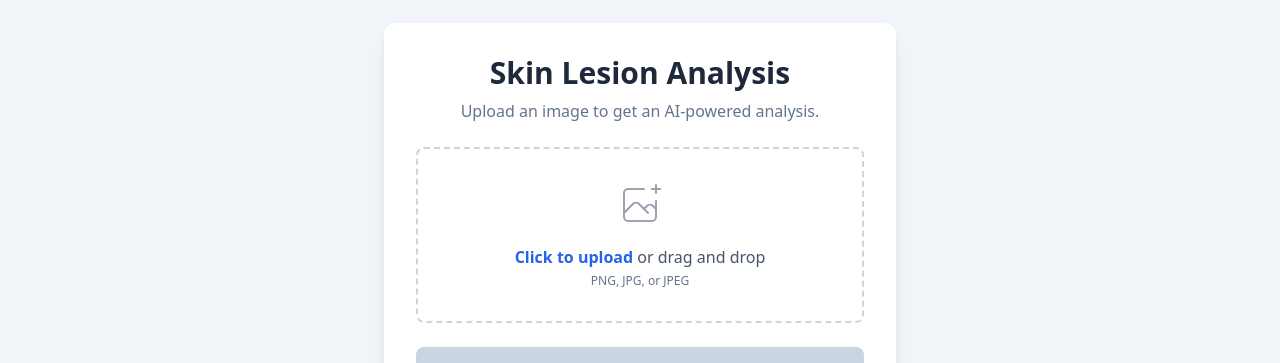
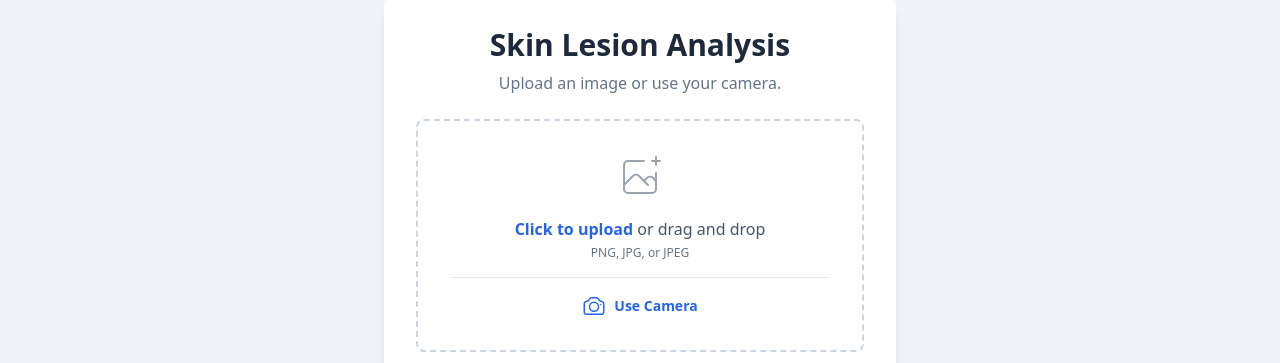
Before and after one commit to Ryuichi-Yamafuji-Lun/MediSkinAI, a React (Vite) app in the folder client/: page /detection in a window 1280 px wide. Both pictures are taken after a click on the button "I Agree". Shown: the part 247-610 px from the top of the page. Built offline with nearby package versions, Linux system fonts and the light colour scheme; no server answers.

Commit message:
added camera

```diff
--- a/client/src/components/pages/DetectionPage.jsx
+++ b/client/src/components/pages/DetectionPage.jsx
@@ -1,10 +1,17 @@
-import { useState, useEffect } from "react";
+import { useState, useEffect, useRef } from "react";
 import { useNavigate } from "react-router-dom";
 import TermsModal from "../section/TermsModal";
 
+// --- Icons ---
 const UploadIcon = () => (
     <svg className="w-12 h-12 mx-auto text-gray-400" stroke="currentColor" fill="none" viewBox="0 0 48 48" aria-hidden="true">
         <path d="M28 8H12a4 4 0 00-4 4v20m32-12v8m0 0v8a4 4 0 01-4 4H12a4 4 0 01-4-4v-4m32-4l-3.172-3.172a4 4 0 00-5.656 0L28 28M8 32l9.172-9.172a4 4 0 015.656 0L28 28m0 0l4 4m4-24h8m-4-4v8" strokeWidth={2} strokeLinecap="round" strokeLinejoin="round" />
+    </svg>
+);
+const CameraIcon = () => (
+    <svg xmlns="http://www.w3.org/2000/svg" fill="none" viewBox="0 0 24 24" strokeWidth={1.5} stroke="currentColor" className="w-6 h-6 mr-2">
+        <path strokeLinecap="round" strokeLinejoin="round" d="M6.827 6.175A2.31 2.31 0 015.186 7.23c-.38.054-.757.112-1.134.175C2.999 7.58 2.25 8.507 2.25 9.574V18a2.25 2.25 0 002.25 2.25h15A2.25 2.25 0 0021.75 18V9.574c0-1.067-.75-1.994-1.802-2.169a47.865 47.865 0 00-1.134-.175 2.31 2.31 0 01-1.64-1.055l-.822-1.316a2.192 2.192 0 00-1.736-1.039 48.774 48.774 0 00-5.232 0 2.192 2.192 0 00-1.736 1.039l-.821 1.316z" />
+        <path strokeLinecap="round" strokeLinejoin="round" d="M16.5 12.75a4.5 4.5 0 11-9 0 4.5 4.5 0 019 0zM18.75 10.5h.008v.008h-.008V10.5z" />
     </svg>
 );
 
@@ -16,6 +23,12 @@ const DetectionPage = () => {
     const [errorMessage, setErrorMessage] = useState("");
     const [dragging, setDragging] = useState(false);
     const navigate = useNavigate();
+
+    const [isCameraOpen, setIsCameraOpen] = useState(false);
+    const [cameraStream, setCameraStream] = useState(null);
+    const [cameraError, setCameraError] = useState("");
+    const videoRef = useRef(null);
+    const canvasRef = useRef(null);
 
     const API_BASE_URL = import.meta.env.VITE_API_BASE_URL;
     const validImageTypes = ["image/jpeg", "image/png", "image/jpg"];
@@ -58,9 +71,9 @@ const DetectionPage = () => {
 
     const handleRemoveFile = () => {
         setFile(null);
-        setPreview(null);
         if (preview) {
             URL.revokeObjectURL(preview);
+            setPreview(null);
         }
     };
 
@@ -91,7 +104,53 @@ const DetectionPage = () => {
         }
     };
 
-    // --- Render Logic ---
+    const handleOpenCamera = async () => {
+        setCameraError("");
+        if (navigator.mediaDevices && navigator.mediaDevices.getUserMedia) {
+            try {
+                const stream = await navigator.mediaDevices.getUserMedia({ video: { facingMode: "environment" } });
+                setCameraStream(stream);
+                setIsCameraOpen(true);
+            } catch (err) {
+                console.error("Camera access error:", err);
+                setCameraError("Could not access camera. Please check your browser permissions.");
+                setIsCameraOpen(false);
+            }
+        } else {
+            setCameraError("Your browser does not support camera access.");
+        }
+    };
+
+    const handleCloseCamera = () => {
+        if (cameraStream) {
+            cameraStream.getTracks().forEach(track => track.stop());
+        }
+        setIsCameraOpen(false);
+        setCameraStream(null);
+    };
+
+    const handleCapture = () => {
+        const video = videoRef.current;
+        const canvas = canvasRef.current;
+        if (video && canvas) {
+            canvas.width = video.videoWidth;
+            canvas.height = video.videoHeight;
+            const context = canvas.getContext('2d');
+            context.drawImage(video, 0, 0, canvas.width, canvas.height);
+
+            canvas.toBlob((blob) => {
+                const capturedFile = new File([blob], `capture-${Date.now()}.png`, { type: 'image/png' });
+                validateFile(capturedFile);
+                handleCloseCamera();
+            }, 'image/png');
+        }
+    };
+
+    useEffect(() => {
+        if (isCameraOpen && cameraStream && videoRef.current) {
+            videoRef.current.srcObject = cameraStream;
+        }
+    }, [isCameraOpen, cameraStream]);
 
     if (showTerms) {
         return <TermsModal onAgree={handleAgreeToTerms} />;
@@ -111,14 +170,29 @@ const DetectionPage = () => {
     }
 
     return (
+        <>
+            {isCameraOpen && (
+                <div className="fixed inset-0 bg-black bg-opacity-75 flex flex-col items-center justify-center z-50 p-4">
+                    <video ref={videoRef} autoPlay playsInline className="w-full max-w-lg rounded-lg shadow-xl" />
+                    <canvas ref={canvasRef} className="hidden" />
+                    <div className="flex gap-4 mt-4">
+                        <button onClick={handleCapture} className="bg-blue-600 text-white font-bold py-3 px-6 rounded-lg shadow-md hover:bg-blue-700">
+                            Take Picture
+                        </button>
+                        <button onClick={handleCloseCamera} className="bg-slate-200 text-slate-800 font-bold py-3 px-6 rounded-lg hover:bg-slate-300">
+                            Cancel
+                        </button>
+                    </div>
+                </div>
+            )}
+
             <div className="flex items-center justify-center min-h-screen bg-slate-100 p-4 sm:p-6">
                 <div className="w-full max-w-lg bg-white rounded-xl shadow-lg p-6 sm:p-8 space-y-6">
                     <div className="text-center">
                         <h1 className="text-3xl font-bold text-slate-800">Skin Lesion Analysis</h1>
-                    <p className="mt-2 text-slate-500">Upload an image to get an AI-powered analysis.</p>
+                        <p className="mt-2 text-slate-500">Upload an image or use your camera.</p>
                     </div>
 
-                {/* Conditional rendering for preview vs. upload box */}
                     {preview ? (
                         <div className="flex flex-col items-center space-y-4">
                             <img src={preview} alt="Selected skin lesion" className="max-h-60 w-auto rounded-lg shadow-md" />
@@ -146,11 +220,21 @@ const DetectionPage = () => {
                             <p className="text-xs text-slate-500 mt-1">PNG, JPG, or JPEG</p>
                             <input type="file" accept="image/png, image/jpeg, image/jpg" onChange={handleFileChange} className="hidden" id="file-upload" />
                             <label htmlFor="file-upload" className="absolute inset-0 cursor-pointer" />
+
+                            <div className="mt-4 border-t border-slate-200 w-full pt-4 flex justify-center">
+                                <button
+                                    onClick={handleOpenCamera}
+                                    className="inline-flex items-center text-sm font-semibold text-blue-600 hover:text-blue-800 transition-colors z-10 relative"
+                                >
+                                    <CameraIcon />
+                                    Use Camera
+                                </button>
+                            </div>
                         </div>
                     )}
 
-                {errorMessage && (
-                    <p className="text-red-500 text-sm text-center font-medium">{errorMessage}</p>
+                    {(errorMessage || cameraError) && (
+                        <p className="text-red-500 text-sm text-center font-medium">{errorMessage || cameraError}</p>
                     )}
 
                     <button
@@ -162,6 +246,7 @@ const DetectionPage = () => {
                     </button>
                 </div>
             </div>
+        </>
     );
 };
 
```
Lines whose indentation alone changed are shown as unchanged.
